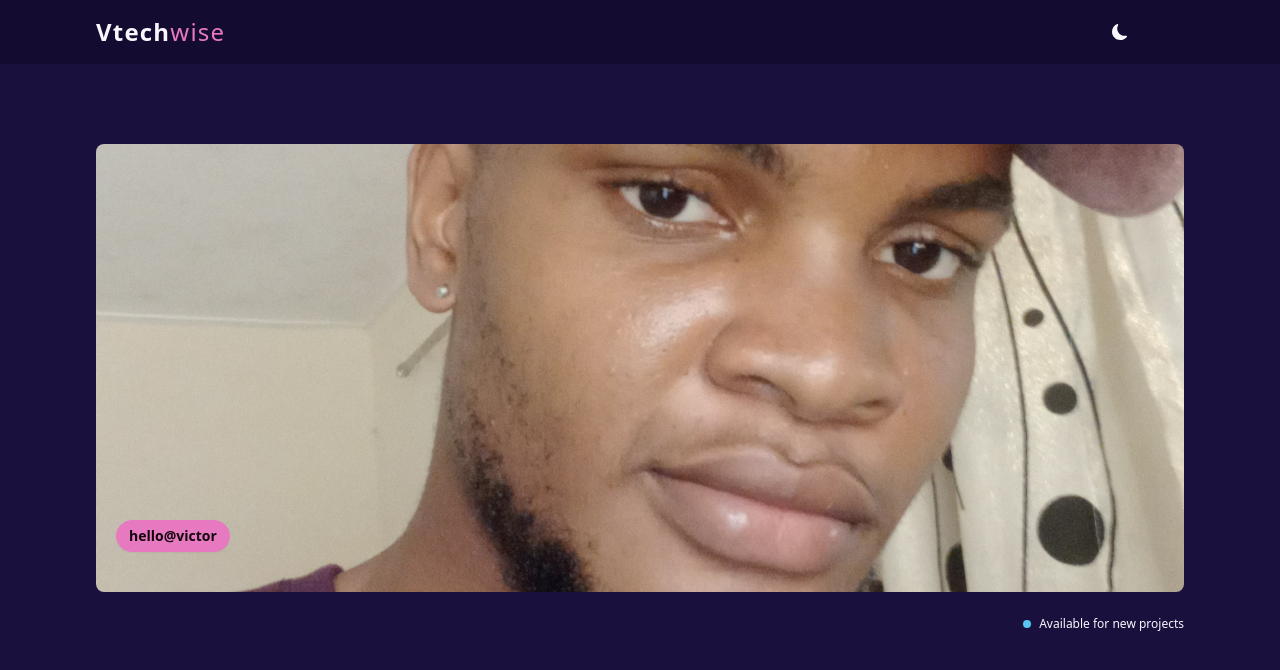
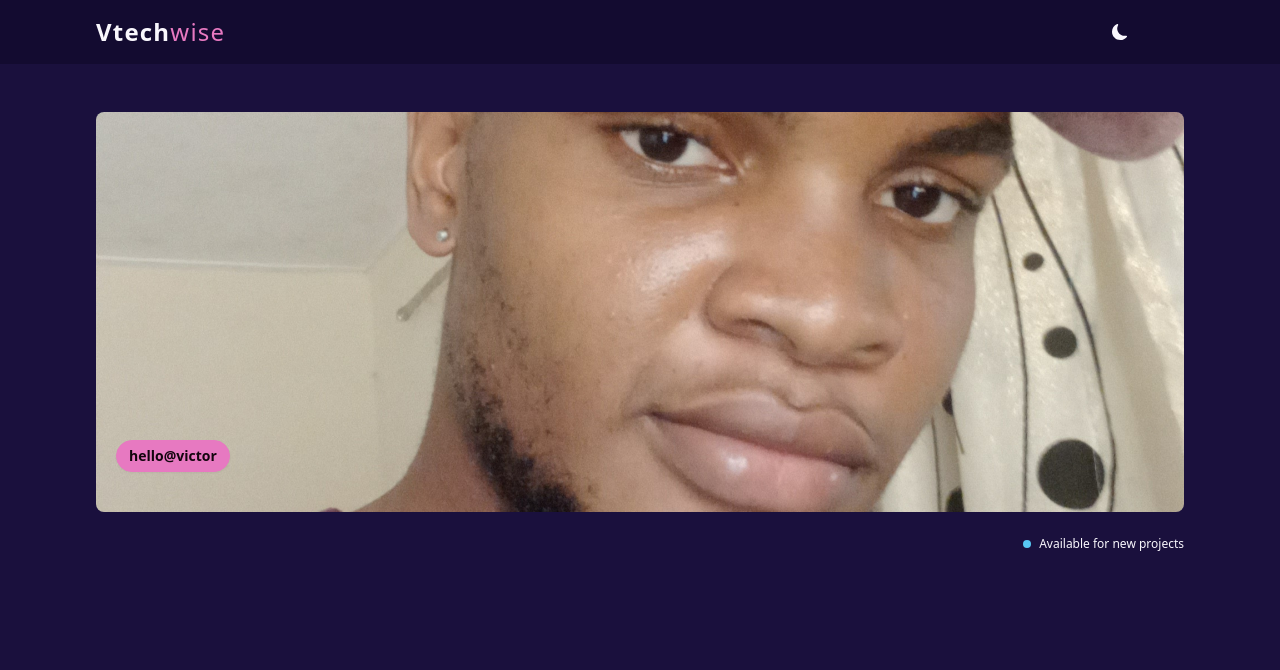
Before and after one commit to vtechwise/reactjs-portfolio, a React (Vite) app: page / in a window 1280 px wide. Shown: the top 670 px of the page. Built offline with nearby package versions, Linux system fonts and the light colour scheme; some icons are missing.

Commit message:
fix small bugs

```diff
--- a/src/component/Hero.jsx
+++ b/src/component/Hero.jsx
@@ -4,7 +4,7 @@ const Hero = () => {
   return (
       <div className="flex gap-y-8 md:flex-row">
           <div className='rounded-lg relative'>
-              <img src={portfolioImg} className='w-screen h-[28rem] object-cover rounded-lg' alt="" />
+              <img src={portfolioImg} className='w-screen h-[25rem] object-cover rounded-lg' alt="" />
               <button className="btn btn-primary absolute btn- rounded-full left-5  btn-sm bottom-20">hello@victor</button>
               <p className='mt-6 flex justify-end items-center gap-x-2 text-xs text-content-neutral '> <span className='h-2 w-2 bg-secondary rounded-full'></span>Available for new projects</p>
           </div>
--- a/src/pages/HomeLayout.jsx
+++ b/src/pages/HomeLayout.jsx
@@ -10,7 +10,7 @@ const HomeLayout = () => {
       <input type="checkbox" id="my-drawer" className="drawer-toggle" />
       <div className="drawer-content">
         <Navbar />
-        <section className="align-element py-20">
+        <section className="align-element py-12">
           <Outlet />
         </section>
       </div>
```
